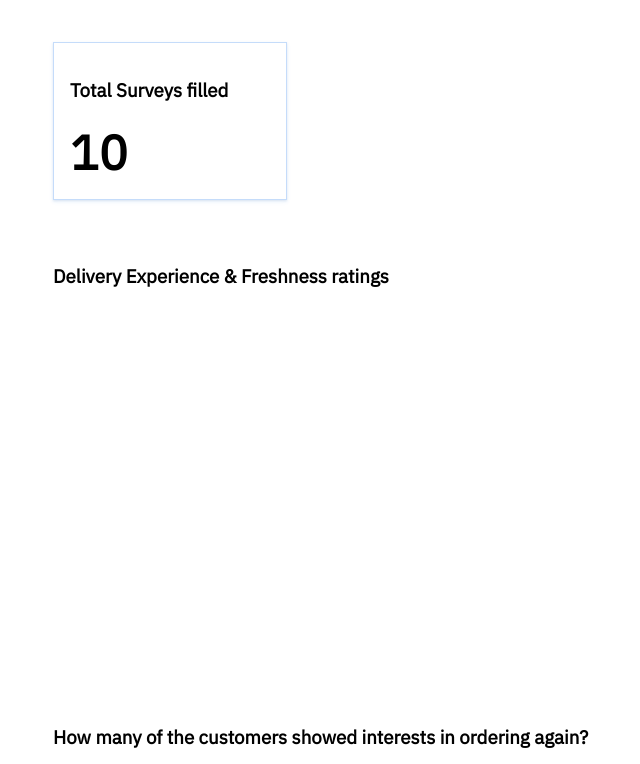
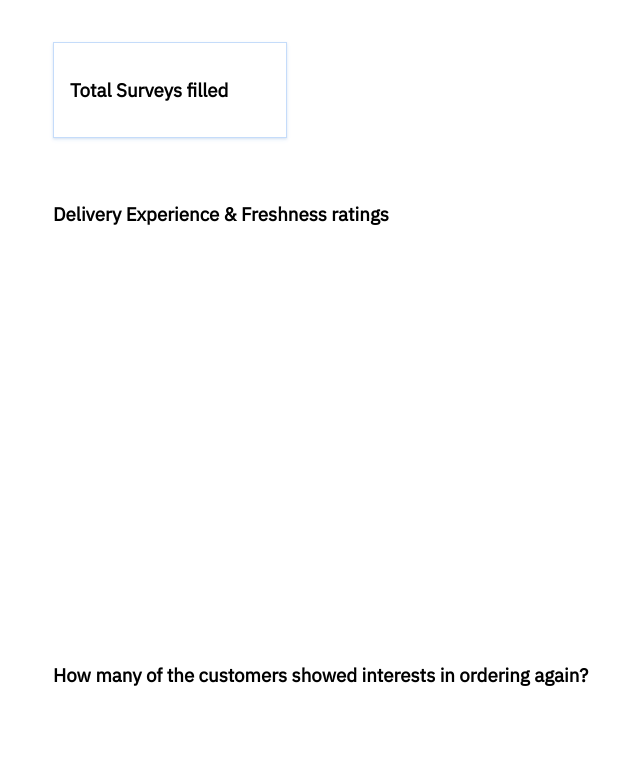
Before and after one commit to Marigameo/FreshSurvey, a plain HTML site: page dashboard-module/dashboard.html in a window 1280 px wide. Shown: the part 117-881 px from the top of the page, without its empty margins (11-651 px from the left). Drawn offline with nearby package versions, Linux system fonts and the light colour scheme; no server answers.

Commit message:
FIX: dasboard total count dynamic fix, minor readme change

```diff
--- a/dashboard-module/dashboard.html
+++ b/dashboard-module/dashboard.html
@@ -17,7 +17,7 @@
         <section class="overview">
             <div class="card">
                 <h3>Total Surveys filled</h3>
-                <h5>10</h5>
+                <h5 id="total"></h5>
             </div>
         </section>
         <section class="delivery-experience">
--- a/dashboard-module/js/main.js
+++ b/dashboard-module/js/main.js
@@ -3,6 +3,9 @@ import { SURVEYS_ENDPOINT_URL } from '../../js/constants.js'
 // method to initialize charts
 const initChart = async () => {
     getData().then(async (response) => {
+
+        // get total count
+        document.getElementById('total').innerHTML = response.length
 
         const delivery = getCountsForDelivery(response, '0')
         const freshness = getCountsForDelivery(response, '1')
```
Also changed, not shown: 1 other file.
